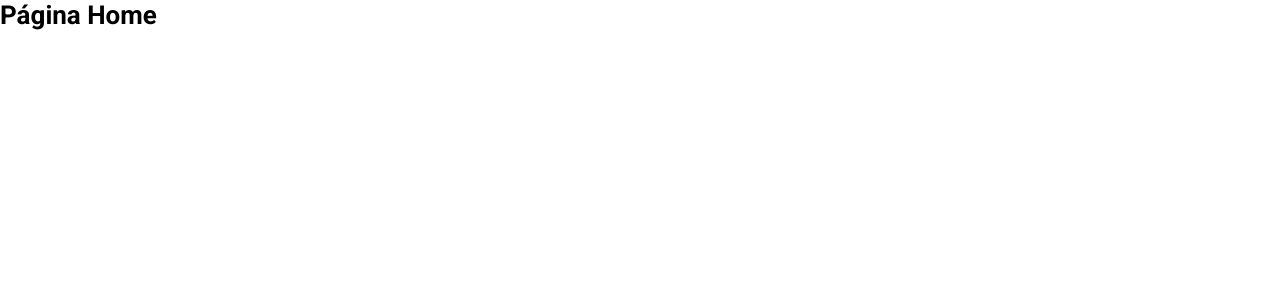
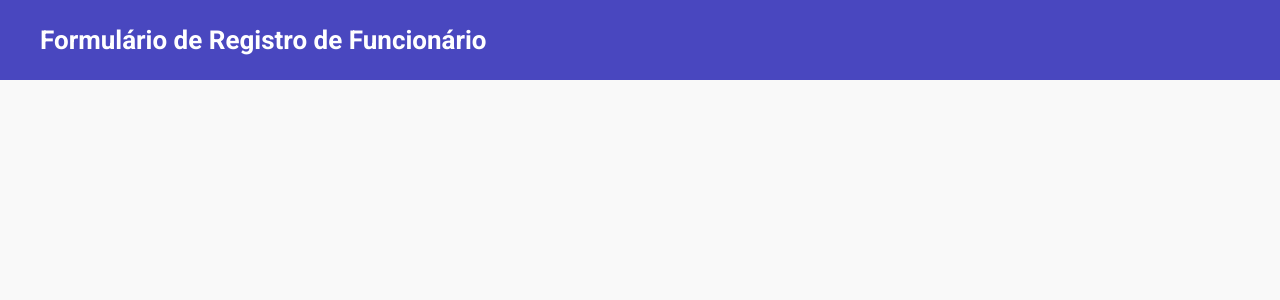
Before and after one commit to JoaoBreder/Employee-Form-Registration, an Angular app in the folder employee-web-form/: page /home in a window 1280 px wide. Shown: the top 300 px of the page. Built offline with nearby package versions, Linux system fonts and the light colour scheme.

Commit message:
Visual da tela Home

```diff
--- a/employee-web-form/src/app/pages/home/home.component.css
+++ b/employee-web-form/src/app/pages/home/home.component.css
@@ -0,0 +1,17 @@
+.bodyComponentHome {
+  background-color: var(--background-color);
+}
+
+.headerContainer {
+  width: 100%;
+  height: 8rem;
+
+  display: flex;
+  align-items: center;
+
+  padding-left: 4rem;
+
+  background-color: var(--header-color);
+
+  color: var(--secondary-font-color);
+}
--- a/employee-web-form/src/app/pages/home/home.component.html
+++ b/employee-web-form/src/app/pages/home/home.component.html
@@ -1 +1,5 @@
-<h1>Página Home</h1>
+<div class="bodyComponent bodyComponentHome">
+  <div class="headerContainer">
+    <h1>Formulário de Registro de Funcionário</h1>
+  </div>
+</div>
--- a/employee-web-form/src/app/pages/login/login.component.css
+++ b/employee-web-form/src/app/pages/login/login.component.css
@@ -1,5 +1,4 @@
 .bodyComponentLogin {
-  display: flex;
   justify-content: center;
   align-items: center;
 
--- a/employee-web-form/src/styles.css
+++ b/employee-web-form/src/styles.css
@@ -29,6 +29,7 @@ body {
 }
 
 .bodyComponent {
+  display: flex;
   height: 100vh;
   width: 100vw;
 }
```
